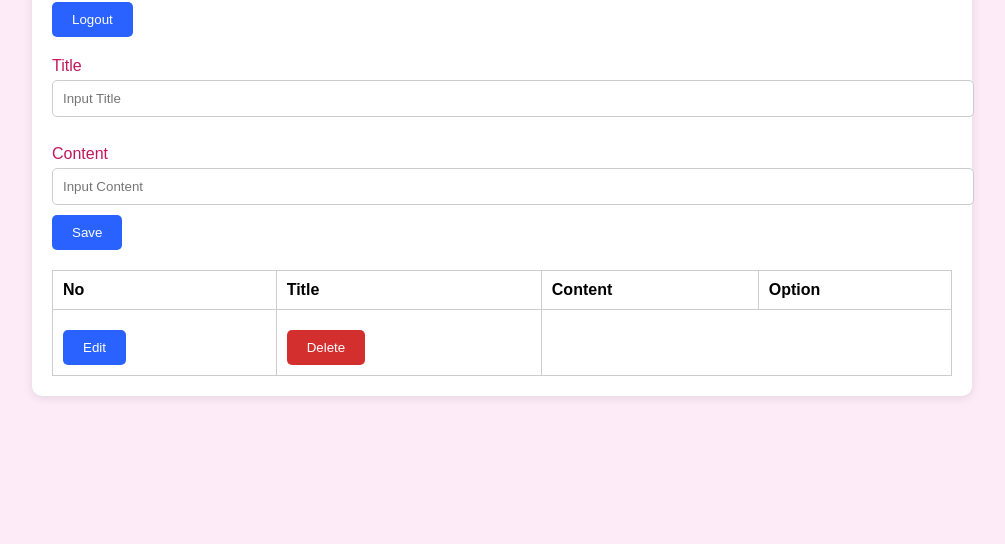
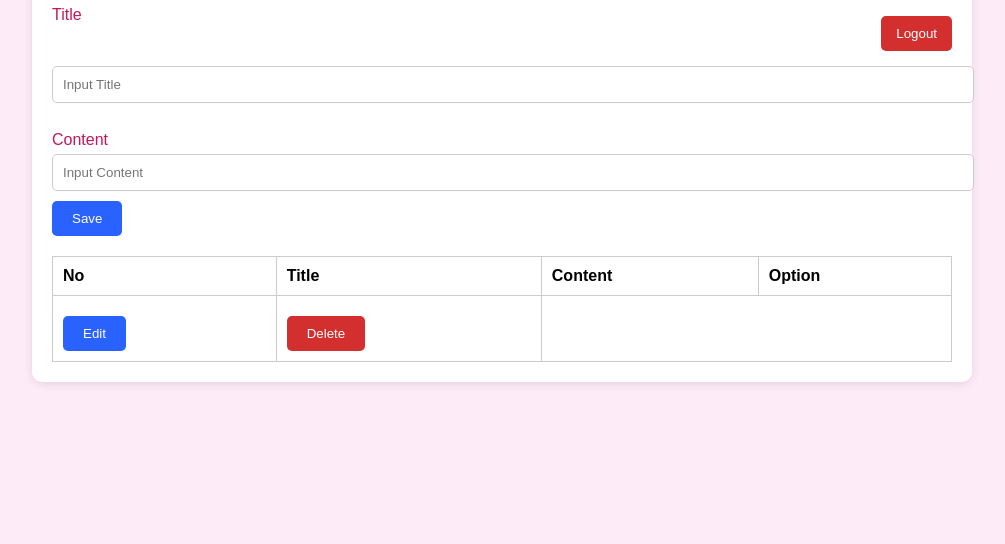
Before and after one commit to syifanr/praktikum-tcc-JWT, a plain HTML site: page fe/index.html in a window 1280 px wide. Shown: the part 256-800 px from the top of the page, without its empty margins (138-1143 px from the left). Drawn offline with nearby package versions, Linux system fonts and the light colour scheme; sample sign-in values are in the browser's storage.

Commit message:
bismillah

```diff
--- a/fe/index.html
+++ b/fe/index.html
@@ -98,7 +98,7 @@
         cursor: pointer;
         margin-top: 10px;
       }
-      .logoutBtn {
+      .logout {
       background: #d32f2f;
       color: white;
       border: none;
```
Also changed, not shown: fe/login.html (+1 -1 lines).
